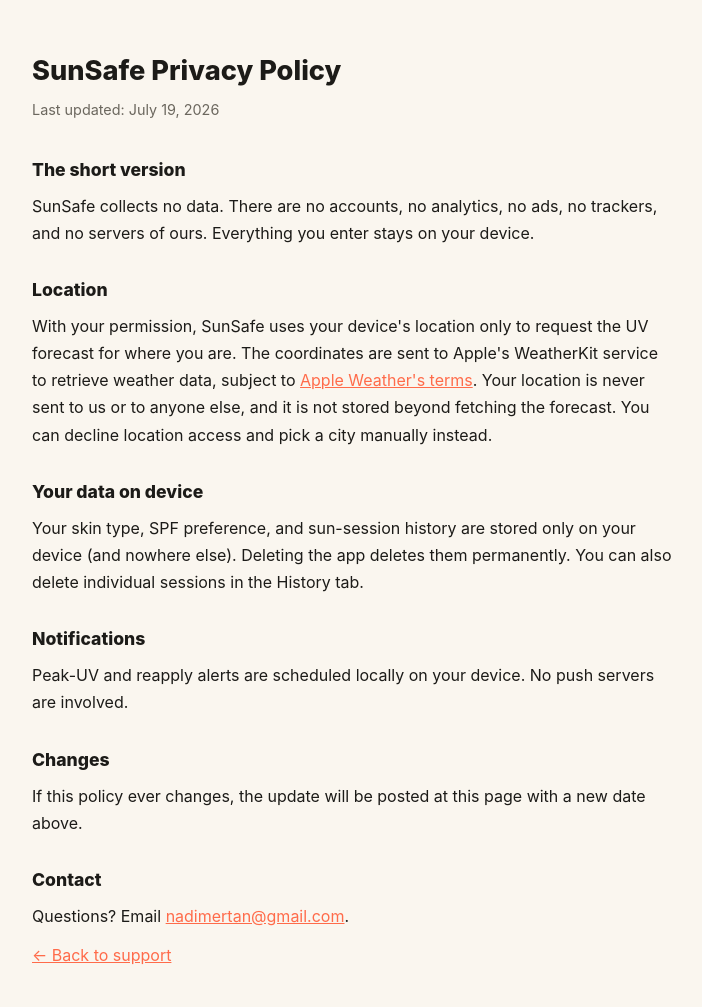
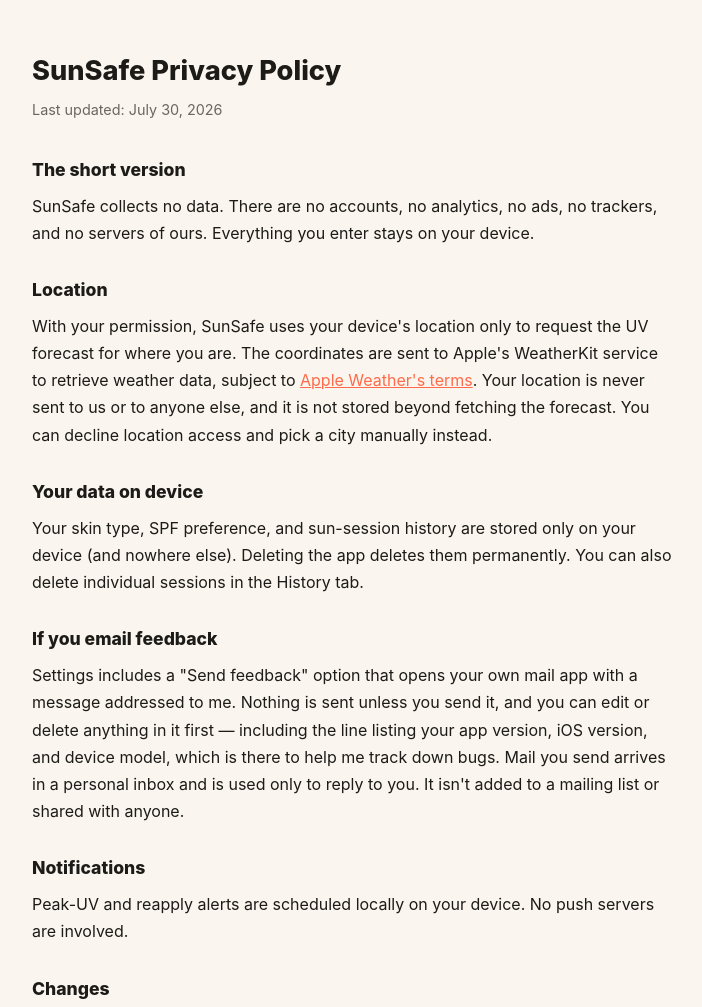
Before and after one commit to nadimertan/sunsafe-support, a plain HTML site: page privacy.html in a window 1280 px wide. Shown: the top 1007 px of the page, without its empty margins (288-990 px from the left). Drawn offline with Linux system fonts and the light colour scheme.

Commit message:
Privacy: how feedback email is handled

```diff
--- a/privacy.html
+++ b/privacy.html
@@ -26,7 +26,7 @@
 <body>
 <div class="wrap">
   <h1>SunSafe Privacy Policy</h1>
-  <p class="updated">Last updated: July 19, 2026</p>
+  <p class="updated">Last updated: July 30, 2026</p>
 
   <h2>The short version</h2>
   <p>SunSafe collects no data. There are no accounts, no analytics, no ads, no
@@ -46,6 +46,14 @@
   your device (and nowhere else). Deleting the app deletes them permanently. You
   can also delete individual sessions in the History tab.</p>
 
+  <h2>If you email feedback</h2>
+  <p>Settings includes a "Send feedback" option that opens your own mail app
+  with a message addressed to me. Nothing is sent unless you send it, and you
+  can edit or delete anything in it first — including the line listing your
+  app version, iOS version, and device model, which is there to help me track
+  down bugs. Mail you send arrives in a personal inbox and is used only to
+  reply to you. It isn't added to a mailing list or shared with anyone.</p>
+
   <h2>Notifications</h2>
   <p>Peak-UV and reapply alerts are scheduled locally on your device. No push
   servers are involved.</p>
```
